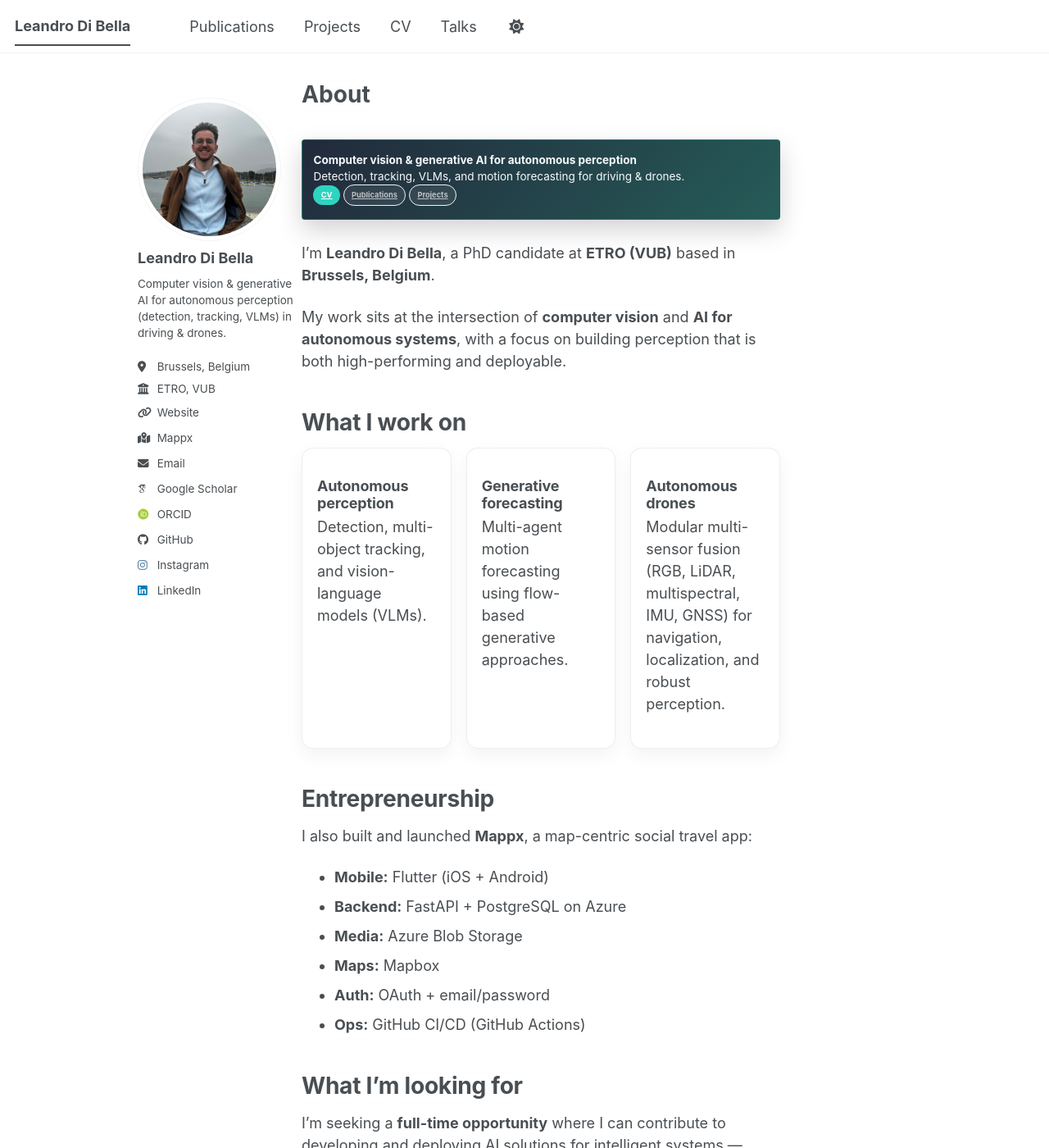
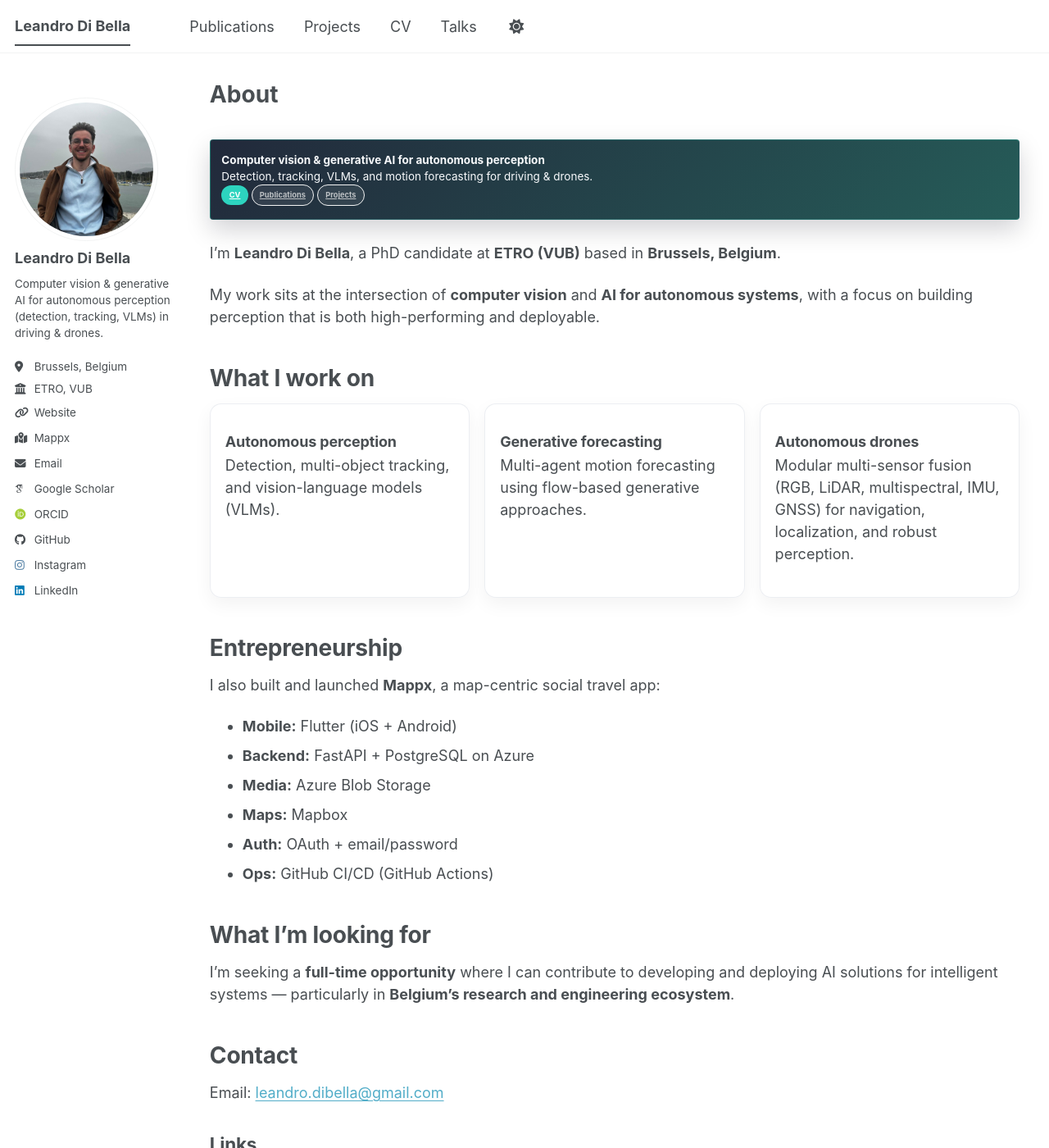
Before and after one commit to leandro-svg/leandrodibella.github.io, a Jekyll site: the page built from _pages/about.md, in a window 1280 px wide and 1400 px high. Shown: the whole window at 82% size. Built offline with Jekyll 4.4.1, drawn with Linux system fonts in a browser that asks for light colours; some web fonts are replaced; a script bundle is joined from its source files by our own code; library files that are not in the unit come from our copies.

Commit message:
Enhance layout width for improved readability and adjust CSS for wider screens

```diff
--- a/_includes/head/custom.html
+++ b/_includes/head/custom.html
@@ -6,7 +6,7 @@
 <link rel="stylesheet" href="{{ base_path }}/assets/css/academicons.css"/>
 
 <!-- Site-specific overrides -->
-<link rel="stylesheet" href="{{ base_path }}/assets/css/custom.css"/>
+<link rel="stylesheet" href="{{ base_path }}/assets/css/custom.css?v={{ site.time | date: '%s' }}"/>
 
 <!-- favicon from https://commons.wikimedia.org/wiki/File:OOjs_UI_icon_academic-progressive.svg -->
 <link rel="apple-touch-icon" sizes="180x180" href="{{ base_path }}/images/apple-touch-icon-180x180.png"/>
--- a/assets/css/custom.css
+++ b/assets/css/custom.css
@@ -14,9 +14,53 @@
   text-rendering: optimizeLegibility;
 }
 
-/* Slightly wider + calmer reading experience */
+/* Layout width
+   Minimal Mistakes centers content for readability; this widens the container
+   so pages don't feel squeezed into the middle on wide screens. */
 #main {
-  max-width: 980px;
+  max-width: 1360px;
+}
+
+.masthead__inner-wrap,
+.breadcrumbs,
+.wrapper {
+  max-width: 1360px;
+}
+
+@media (min-width: 80em) {
+  #main {
+    max-width: 1560px;
+  }
+
+  .masthead__inner-wrap,
+  .breadcrumbs,
+  .wrapper {
+    max-width: 1560px;
+  }
+}
+
+/* Desktop layout: Minimal Mistakes reserves a big right gutter on `.page`
+   (padding-right ~17%) which makes content feel “stuck in the middle”. */
+@media (min-width: 57.8125em) {
+  .page {
+    padding-right: 1em;
+    padding-left: 1.25em;
+  }
+
+  .archive {
+    padding-left: 1.25em;
+  }
+}
+
+@media (min-width: 80em) {
+  .page {
+    padding-right: 1em;
+    padding-left: 1.5em;
+  }
+
+  .archive {
+    padding-left: 1.5em;
+  }
 }
 
 /* Nicer headings rhythm */
```
Also changed, not shown: _pages/about.md (+1 -0 lines).
